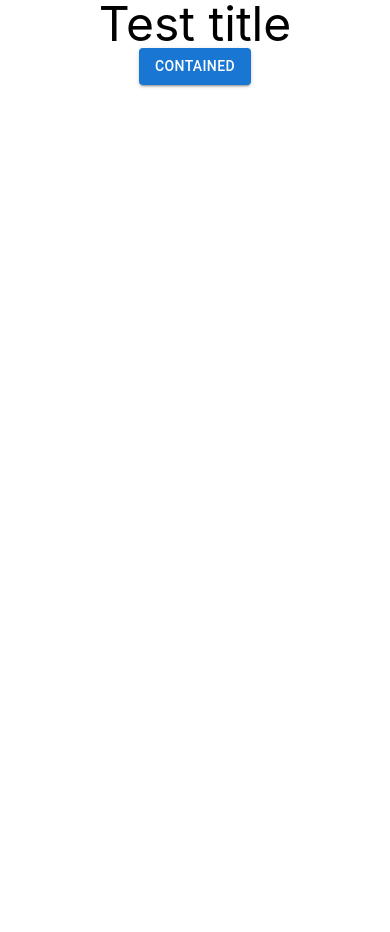
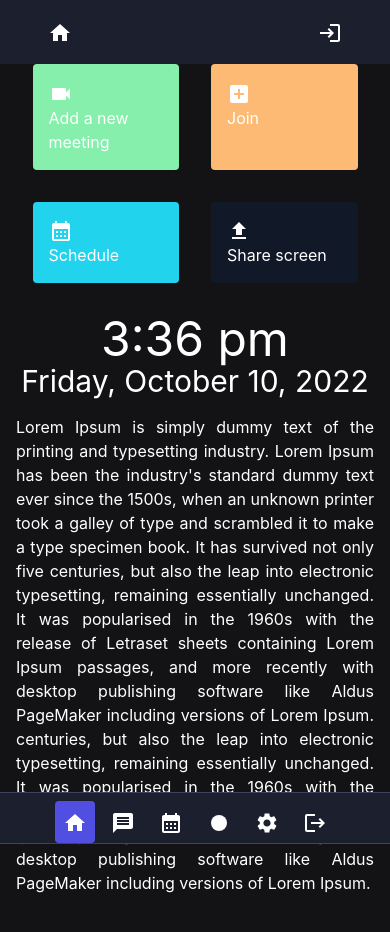
Before and after one commit to momentum-signal/project-frontend, a React (Create React App) app: page / in a window 390 px wide. Shown: the top 932 px of the page. Before the commit the page ends 844 px from the top, so only its background shows below. Built offline with nearby package versions, Linux system fonts and the light colour scheme.

Commit message:
Homepage basic layout with responsiveness done

```diff
--- a/package.json
+++ b/package.json
@@ -5,12 +5,14 @@
   "dependencies": {
     "@emotion/react": "^11.10.4",
     "@emotion/styled": "^11.10.4",
+    "@mui/icons-material": "^5.10.6",
     "@mui/material": "^5.10.8",
     "@testing-library/jest-dom": "^5.16.5",
     "@testing-library/react": "^13.4.0",
     "@testing-library/user-event": "^13.5.0",
     "react": "^18.2.0",
     "react-dom": "^18.2.0",
+    "react-router-dom": "^6.4.2",
     "react-scripts": "5.0.1",
     "web-vitals": "^2.1.4"
   },
--- a/src/App.js
+++ b/src/App.js
@@ -1,12 +1,17 @@
-import { Button } from "@mui/material";
+import { BrowserRouter, Route, Routes } from "react-router-dom";
 import "./App.css";
+import Layout from "./components/shared/Layout";
+import HomePage from "./pages/HomePage";
 
 function App() {
   return (
-    <div className="App">
-      <h2 className="text-5xl">Test title</h2>
-      <Button variant="contained">Contained</Button>
-    </div>
+    <BrowserRouter>
+      <Layout>
+        <Routes>
+          <Route path="/" element={<HomePage />}></Route>
+        </Routes>
+      </Layout>
+    </BrowserRouter>
   );
 }
 
--- /dev/null
+++ b/src/components/home/Calendar.js
@@ -0,0 +1,25 @@
+import React from "react";
+
+function Calendar() {
+  return (
+    <div className="md:pr-12 mb-16">
+      <p className="text-justify px-4 md:px-0">
+        Lorem Ipsum is simply dummy text of the printing and typesetting
+        industry. Lorem Ipsum has been the industry's standard dummy text ever
+        since the 1500s, when an unknown printer took a galley of type and
+        scrambled it to make a type specimen book. It has survived not only five
+        centuries, but also the leap into electronic typesetting, remaining
+        essentially unchanged. It was popularised in the 1960s with the release
+        of Letraset sheets containing Lorem Ipsum passages, and more recently
+        with desktop publishing software like Aldus PageMaker including versions
+        of Lorem Ipsum. centuries, but also the leap into electronic
+        typesetting, remaining essentially unchanged. It was popularised in the
+        1960s with the release of Letraset sheets containing Lorem Ipsum
+        passages, and more recently with desktop publishing software like Aldus
+        PageMaker including versions of Lorem Ipsum.
+      </p>
+    </div>
+  );
+}
+
+export default Calendar;
--- /dev/null
+++ b/src/components/home/Icons.js
@@ -0,0 +1,30 @@
+import React from "react";
+import VideocamIcon from "@mui/icons-material/Videocam";
+import AddBoxIcon from "@mui/icons-material/AddBox";
+import CalendarMonthIcon from "@mui/icons-material/CalendarMonth";
+import UploadIcon from "@mui/icons-material/Upload";
+
+function Icons() {
+  return (
+    <div className="grid grid-cols-2 gap-8 w-5/6 mx-auto">
+      <div className="p-4 bg-green-300 rounded">
+        <VideocamIcon />
+        <p>Add a new meeting</p>
+      </div>
+      <div className="p-4 bg-orange-300 rounded">
+        <AddBoxIcon />
+        <p>Join</p>
+      </div>
+      <div className="p-4 bg-cyan-400 rounded">
+        <CalendarMonthIcon />
+        <p>Schedule</p>
+      </div>
+      <div className="p-4 bg-gray-900 rounded">
+        <UploadIcon />
+        <p>Share screen</p>
+      </div>
+    </div>
+  );
+}
+
+export default Icons;
--- /dev/null
+++ b/src/components/home/Time.js
@@ -0,0 +1,12 @@
+import React from "react";
+
+function Time() {
+  return (
+    <div className="pb-4 mt-8 md:mt-0">
+      <p className="text-5xl text-center">3:36 pm</p>
+      <p className="text-3xl text-center">Friday, October 10, 2022</p>
+    </div>
+  );
+}
+
+export default Time;
--- /dev/null
+++ b/src/components/shared/Header.js
@@ -0,0 +1,35 @@
+import React from "react";
+import LoginIcon from "@mui/icons-material/Login";
+import HomeIcon from "@mui/icons-material/Home";
+
+function Header() {
+  return (
+    <header className="fixed top-0 left-0 md:left-24 w-full md:w-[calc(100%-6rem)] h-16 md:h-24 flex items-center justify-between py-3 bg-[#1C1F2E] md:bg-[#131315] px-12">
+      <div className="hidden md:block">
+        <h2>Good Morning! Kawsar</h2>
+        <p>Let's have a meeting</p>
+      </div>
+      <div className="md:hidden">
+        <HomeIcon />
+      </div>
+      <div className="hidden md:block">
+        <input
+          className="h-12 w-96 rounded px-4 text-black"
+          type="text"
+          name="Search"
+          placeholder="Search"
+          id=""
+        />
+      </div>
+      <div className="hidden md:block">
+        <h1>Kawsar Ahmed</h1>
+        <p>coder.kawsar@gmail.com</p>
+      </div>
+      <div className="md:hidden">
+        <LoginIcon />
+      </div>
+    </header>
+  );
+}
+
+export default Header;
--- /dev/null
+++ b/src/components/shared/Layout.js
@@ -0,0 +1,19 @@
+import React from "react";
+import Header from "./Header";
+import Sidebar from "./Sidebar";
+
+function Layout({ children }) {
+  return (
+    <div className="md:flex">
+      <Sidebar />
+      <div>
+        <Header />
+        <main className="mt-16 md:mt-24 md:h-[calc(100vh-6rem)]">
+          {children}
+        </main>
+      </div>
+    </div>
+  );
+}
+
+export default Layout;
--- /dev/null
+++ b/src/components/shared/Sidebar.js
@@ -0,0 +1,38 @@
+import React from "react";
+import HomeIcon from "@mui/icons-material/Home";
+import MessageIcon from "@mui/icons-material/Message";
+import CalendarMonthIcon from "@mui/icons-material/CalendarMonth";
+import FiberManualRecordIcon from "@mui/icons-material/FiberManualRecord";
+import SettingsIcon from "@mui/icons-material/Settings";
+import LogoutIcon from "@mui/icons-material/Logout";
+
+function Sidebar() {
+  return (
+    <div className="bg-[#1C1F2E] md:bg-[#131315] pt-2 md:pt-0 fixed bottom-0 left-0 md:static flex md:flex-col w-full md:w-96 justify-center md:justify-between items-center border border-t border-l-0 border-r-0 md:border-r border-[#3f445d] gap-x-2 md:gap-x-0">
+      <div className="md:mt-8 cursor-pointer p-2 md:p-4 hover:bg-[#514FE2] rounded bg-[#514FE2]">
+        <HomeIcon />
+      </div>
+      <div className="flex md:flex-col gap-x-2 md:gap-x-0">
+        <div className="cursor-pointer  p-2 md:p-4 md:mb-2 hover:bg-[#514FE2] rounded">
+          <MessageIcon />
+        </div>
+        <div className="cursor-pointer  p-2 md:p-4 md:mb-2 hover:bg-[#514FE2] rounded">
+          <CalendarMonthIcon />
+        </div>
+        <div className="cursor-pointer  p-2 md:p-4 md:mb-2 hover:bg-[#514FE2] rounded">
+          <FiberManualRecordIcon />
+        </div>
+      </div>
+      <div className="flex md:flex-col gap-x-2 md:gap-x-0">
+        <div className="cursor-pointer p-2 md:p-4 md:mb-2 hover:bg-[#514FE2] rounded">
+          <SettingsIcon />
+        </div>
+        <div className="cursor-pointer p-2 md:p-4 md:mb-2 hover:bg-[#514FE2] rounded">
+          <LogoutIcon />
+        </div>
+      </div>
+    </div>
+  );
+}
+
+export default Sidebar;
--- a/src/index.css
+++ b/src/index.css
@@ -9,6 +9,8 @@ body {
     sans-serif;
   -webkit-font-smoothing: antialiased;
   -moz-osx-font-smoothing: grayscale;
+  color: white;
+  background-color: #131315;
 }
 
 code {
--- /dev/null
+++ b/src/pages/HomePage.js
@@ -0,0 +1,21 @@
+import React from "react";
+import Calendar from "../components/home/Calendar";
+import Icons from "../components/home/Icons";
+import Time from "../components/home/Time";
+
+function HomePage() {
+  return (
+    <div className="md:flex h-full items-center">
+      <div className="md:w-3/6">
+        <Icons />
+      </div>
+      {/* time and calendar */}
+      <div className="md:w-3/6">
+        <Time />
+        <Calendar />
+      </div>
+    </div>
+  );
+}
+
+export default HomePage;
```
Also changed, not shown: 1 other file (tests, documents, lock files or other folders).
